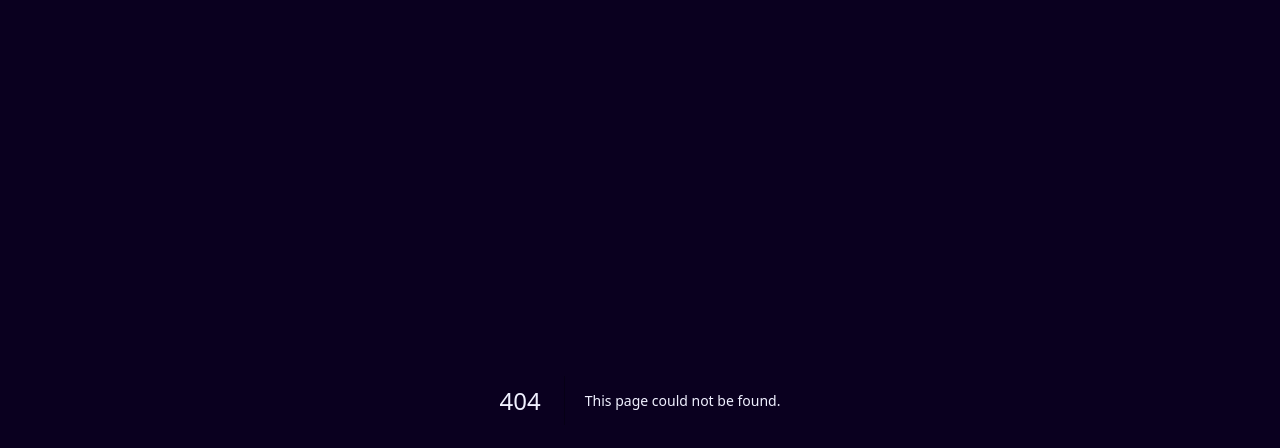
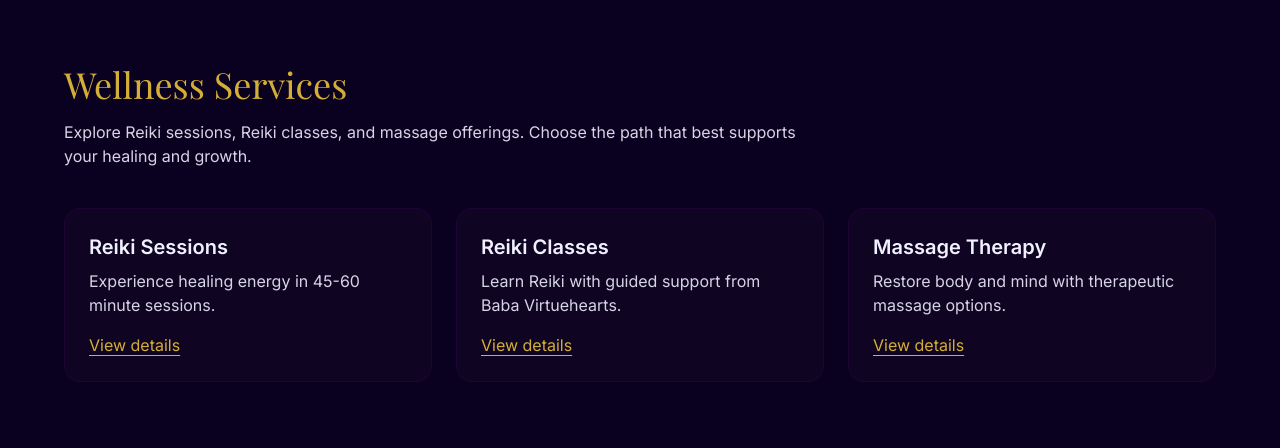
Before and after one commit to virtuehearts/Virtueism_website, a Next.js app: page /wellness in a window 1280 px wide. Before the commit this address had no page. Shown: the top 448 px of the page. Built offline with nearby package versions, Linux system fonts and the light colour scheme; a web font is replaced by a local one.

Commit message:
Fix chat truncation, auth switching, and add wellness routes

```diff
--- a/app/admin/page.tsx
+++ b/app/admin/page.tsx
@@ -97,8 +97,7 @@ export default function AdminPage() {
   const [loading, setLoading] = useState(true);
 
   const handleSignOut = async () => {
-    await signOut({ redirect: false });
-    window.location.assign("/login");
+    await signOut({ callbackUrl: "/login" });
   };
 
   useEffect(() => {
--- a/app/api/chat/route.ts
+++ b/app/api/chat/route.ts
@@ -16,7 +16,7 @@ function normalizeAssistantReply(text: string) {
     .replace(/\s+/g, " ")
     .trim();
 
-  return collapsed.length > 500 ? `${collapsed.slice(0, 497).trimEnd()}...` : collapsed;
+  return collapsed;
 }
 
 export async function GET(req: Request) {
--- a/app/api/lesson-session/route.ts
+++ b/app/api/lesson-session/route.ts
@@ -13,6 +13,8 @@ interface QuizItem {
   options: string[];
   correct: number;
 }
+
+const MAX_GENERATION_RETRIES = 3;
 
 const parseJsonContent = (raw: unknown) => {
   if (typeof raw !== "string") return null;
@@ -34,6 +36,26 @@ async function getApiKey() {
   return setting?.openrouterApiKey || process.env.OPENROUTER_API_KEY;
 }
 
+async function requestOpenRouter(apiKey: string, prompt: string, maxTokens: number, json = false) {
+  const response = await axios.post(
+    "https://openrouter.ai/api/v1/chat/completions",
+    {
+      model: OPENROUTER_MODEL,
+      messages: [{ role: "user", content: prompt }],
+      max_tokens: maxTokens,
+      ...(json ? { response_format: { type: "json_object" } } : {}),
+    },
+    {
+      headers: {
+        Authorization: `Bearer ${apiKey}`,
+        "Content-Type": "application/json",
+      },
+    }
+  );
+
+  return response.data?.choices?.[0]?.message?.content;
+}
+
 async function generatePreLessonText(virtue: string, goal: string) {
   const apiKey = await getApiKey();
   if (!apiKey) throw new Error("OpenRouter API key is not configured.");
@@ -46,29 +68,28 @@ async function generatePreLessonText(virtue: string, goal: string) {
   ];
 
   const chunks: string[] = [];
+
   for (const prompt of chunkPrompts) {
-    const response = await axios.post(
-      "https://openrouter.ai/api/v1/chat/completions",
-      {
-        model: OPENROUTER_MODEL,
-        messages: [{ role: "user", content: `${prompt}\nReturn plain text only.` }],
-      },
-      {
-        headers: {
-          Authorization: `Bearer ${apiKey}`,
-          "Content-Type": "application/json",
-        },
-      }
+    let generatedChunk = "";
+
+    for (let attempt = 1; attempt <= MAX_GENERATION_RETRIES; attempt++) {
+      const content = await requestOpenRouter(
+        apiKey,
+        `${prompt}\nReturn plain text only. Keep this section detailed and complete in 3-5 sentences.`,
+        420
       );
 
-    const content = response.data?.choices?.[0]?.message?.content;
-    if (typeof content === "string" && content.trim()) {
-      chunks.push(content.trim());
+      if (typeof content === "string" && content.trim().length > 120) {
+        generatedChunk = content.trim();
+        break;
       }
     }
 
-  if (chunks.length < 4) {
+    if (!generatedChunk) {
       throw new Error("Could not generate complete pre-lesson material.");
+    }
+
+    chunks.push(generatedChunk);
   }
 
   return chunks.map((part, i) => `Section ${i + 1}\n${part}`).join("\n\n");
@@ -84,22 +105,9 @@ Personalize gently for user goal: ${goal}.
 Return strict JSON object: {"quiz":[{"question":"...","options":["...","...","...","..."],"correct":0}]}
 Lesson material:\n${preLessonText}`;
 
-  const response = await axios.post(
-    "https://openrouter.ai/api/v1/chat/completions",
-    {
-      model: OPENROUTER_MODEL,
-      messages: [{ role: "user", content: prompt }],
-      response_format: { type: "json_object" },
-    },
-    {
-      headers: {
-        Authorization: `Bearer ${apiKey}`,
-        "Content-Type": "application/json",
-      },
-    }
-  );
-
-  const parsed = parseJsonContent(response.data?.choices?.[0]?.message?.content);
+  for (let attempt = 1; attempt <= MAX_GENERATION_RETRIES; attempt++) {
+    const raw = await requestOpenRouter(apiKey, prompt, 900, true);
+    const parsed = parseJsonContent(raw);
     const quizRaw = Array.isArray(parsed?.quiz) ? parsed.quiz : [];
 
     const quiz = quizRaw
@@ -111,11 +119,12 @@ Lesson material:\n${preLessonText}`;
       .filter((item: QuizItem) => item.question && item.options.length === 4 && Number.isInteger(item.correct) && item.correct >= 0 && item.correct <= 3)
       .slice(0, 7);
 
-  if (quiz.length < 7) {
-    throw new Error("Quiz generation failed to return 7 valid questions.");
+    if (quiz.length === 7) {
+      return quiz;
+    }
   }
 
-  return quiz;
+  throw new Error("Quiz generation failed to return 7 valid questions after retries.");
 }
 
 export async function POST(req: Request) {
--- a/app/dashboard/page.tsx
+++ b/app/dashboard/page.tsx
@@ -30,8 +30,7 @@ export default function DashboardPage() {
   const [loading, setLoading] = useState(true);
 
   const handleSignOut = async () => {
-    await signOut({ redirect: false });
-    window.location.assign("/login");
+    await signOut({ callbackUrl: "/login" });
   };
 
   const highestCompletedDay = progress.length ? Math.max(...progress) : 0;
@@ -48,6 +47,8 @@ export default function DashboardPage() {
   const maxUnlockedDay = isNextDayLockedUntilMidnight
     ? highestCompletedDay
     : nextDayCandidate;
+
+  const completedAllLessons = [1, 2, 3, 4, 5, 6, 7].every((day) => progress.includes(day));
 
   useEffect(() => {
     if (status === "unauthenticated") {
@@ -134,15 +135,32 @@ export default function DashboardPage() {
 
       <main className="flex-grow max-w-6xl mx-auto w-full p-6 md:p-12 space-y-12">
         <div className="text-center space-y-4">
-          <h2 className="text-4xl md:text-5xl font-serif text-foreground">Your 7-Day Transformation</h2>
+          <h2 className="text-4xl md:text-5xl font-serif text-foreground">{completedAllLessons ? "Reiki Level 1 Is Ready" : "Your 7-Day Transformation"}</h2>
           <p className="text-foreground-muted max-w-2xl mx-auto italic">
-            &quot;Each day is a new virtue, a new energy, a new step towards your highest self.&quot;
+            {completedAllLessons
+              ? "You are now ready to learn Reiki Level 1 with Baba Virtuehearts."
+              : "Each day is a new virtue, a new energy, a new step towards your highest self."}
           </p>
         </div>
 
-        <ProgressIndicator currentDay={currentDay} completedDays={progress} />
+        {!completedAllLessons && <ProgressIndicator currentDay={currentDay} completedDays={progress} />}
 
         <div className="grid grid-cols-1 gap-12 pt-8">
+          {completedAllLessons && (
+            <div className="mx-auto w-full max-w-4xl rounded-3xl border border-accent/40 bg-primary/10 p-8 text-center space-y-4">
+              <p className="text-xs uppercase tracking-[0.3em] text-accent">New Large Lesson Unlocked</p>
+              <h3 className="text-4xl font-serif text-foreground">Learn Reiki Level 1</h3>
+              <p className="text-foreground-muted max-w-2xl mx-auto">
+                You completed all 7 lessons. Your next path is Reiki Level 1 training with Baba Virtuehearts.
+                Continue in Wellness for booking and advanced levels.
+              </p>
+              <p className="text-sm text-foreground-muted">Pricing: Level 1 $100 · Level 2 $250 · Master Level $250 · All 3 Levels Package $375</p>
+              <Link href="/wellness/reiki-classes" className="inline-block rounded-full bg-accent px-6 py-3 font-semibold text-background">
+                Continue to Reiki Classes
+              </Link>
+            </div>
+          )}
+
           {isNextDayLockedUntilMidnight && highestCompletedDay < 7 && (
             <div className="max-w-4xl mx-auto w-full rounded-2xl border border-accent/30 bg-primary/10 p-4 text-sm text-foreground-muted">
               You completed today&apos;s lesson. Please meditate on this wisdom and return after midnight local time to continue to Day {highestCompletedDay + 1}.
@@ -155,7 +173,7 @@ export default function DashboardPage() {
             </div>
           )}
 
-           <DailyCard
+           {!completedAllLessons && <DailyCard
              day={currentDay}
              isCompleted={progress.includes(currentDay)}
              onComplete={(completedAt) => {
@@ -180,10 +198,10 @@ export default function DashboardPage() {
                  setCurrentDay(currentDay + 1);
                }
              }}
-           />
+           />}
         </div>
 
-        <div className="grid grid-cols-1 md:grid-cols-7 gap-4 pt-12">
+        {!completedAllLessons && <div className="grid grid-cols-1 md:grid-cols-7 gap-4 pt-12">
           {[1, 2, 3, 4, 5, 6, 7].map((day) => (
             <button
               key={day}
@@ -218,7 +236,7 @@ export default function DashboardPage() {
               {progress.includes(day) && <p className="text-[10px] text-secondary mt-1 uppercase">Completed</p>}
             </button>
           ))}
-        </div>
+        </div>}
       </main>
 
       <footer className="p-8 text-center text-foreground-muted/40 text-sm">
--- a/app/login/page.tsx
+++ b/app/login/page.tsx
@@ -51,7 +51,7 @@ function LoginContent() {
 
     try {
       const res = await signIn("credentials", {
-        email,
+        email: email.trim().toLowerCase(),
         password,
         callbackUrl,
         redirect: false,
--- a/app/page.tsx
+++ b/app/page.tsx
@@ -22,24 +22,28 @@ const trainingDays = [
 
 const services = [
   {
-    title: "1-on-1 Reiki Sessions with Baba Virtuehearts",
+    title: "Reiki Sessions",
     description:
       "Personalized healing sessions focused on clarity, release, and energetic renewal.",
+    href: "/wellness/reiki-sessions",
   },
   {
-    title: "Oil Massage Therapy",
+    title: "Reiki Classes",
+    description:
+      "Train with Baba Virtuehearts through guided online Reiki class pathways.",
+    href: "/wellness/reiki-classes",
+  },
+  {
+    title: "Massage Therapy",
     description:
       "Relaxing bodywork sessions designed to support deep rest and emotional balance.",
+    href: "/wellness/massage",
   },
   {
-    title: "Online Sessions via WhatsApp",
+    title: "Explore All Wellness",
     description:
-      "Receive guidance and healing remotely when in-person sessions are not possible.",
-  },
-  {
-    title: "In-Person & Outcall in GTA",
-    description:
-      "Based in Scarborough, Ontario with outcall service across the GTA (extra fees apply).",
+      "See all wellness services, class options, and booking details in one place.",
+    href: "/wellness",
   },
 ];
 
@@ -142,8 +146,11 @@ export default function HomePage() {
               {[
                 "Authentic Reiki training guided by Baba Virtuehearts",
                 "Beginner-friendly steps with practical daily rituals",
-                "One place for the public website and the full training platform",
-                "Community support plus future AI and WhatsApp growth",
+                "Guided Reiki Training",
+                "Advanced Training available",
+                "Facebook Community & WhatsApp Group",
+                "Meet others in Virtueism Reiki",
+                "AI assistance & Baba Virtuehearts.",
               ].map((item) => (
                 <li key={item} className="flex items-start gap-3">
                   <CheckCircle2 className="mt-0.5 h-5 w-5 shrink-0 text-violet-300" />
@@ -208,12 +215,15 @@ export default function HomePage() {
         </section>
 
         <section id="services" className="mx-auto w-full max-w-6xl px-4 py-14">
-          <h2 className="mb-8 text-3xl font-bold md:text-4xl">Healing Services</h2>
+          <h2 className="mb-8 text-3xl font-bold md:text-4xl">Wellness Services</h2>
           <div className="grid gap-4 md:grid-cols-2">
             {services.map((service) => (
               <article key={service.title} className="glass-panel rounded-xl border border-violet-500/20 p-6">
                 <h3 className="mb-2 text-xl font-semibold">{service.title}</h3>
                 <p className="text-violet-100/80">{service.description}</p>
+                <Link href={service.href} className="mt-4 inline-block text-sm text-violet-200 underline underline-offset-4 hover:text-violet-100">
+                  More info
+                </Link>
               </article>
             ))}
           </div>
--- a/app/pending/page.tsx
+++ b/app/pending/page.tsx
@@ -43,8 +43,7 @@ export default function PendingPage() {
   const router = useRouter();
 
   const handleSignOut = async () => {
-    await signOut({ redirect: false });
-    window.location.assign("/login");
+    await signOut({ callbackUrl: "/login" });
   };
 
   useEffect(() => {
--- /dev/null
+++ b/app/wellness/[service]/page.tsx
@@ -0,0 +1,75 @@
+import Link from "next/link";
+import { notFound } from "next/navigation";
+import { getWellnessServiceBySlug } from "@/lib/wellness";
+
+export default async function WellnessServicePage({ params }: { params: Promise<{ service: string }> }) {
+  const { service: serviceSlug } = await params;
+  const service = getWellnessServiceBySlug(serviceSlug);
+
+  if (!service) {
+    notFound();
+  }
+
+  return (
+    <div className="min-h-screen bg-background text-foreground px-4 py-16">
+      <div className="mx-auto max-w-4xl space-y-8">
+        <Link href="/wellness" className="text-sm text-foreground-muted hover:text-accent">← Back to Wellness</Link>
+
+        <header className="space-y-3">
+          <h1 className="text-4xl font-serif text-accent">{service.title}</h1>
+          <p className="text-lg text-foreground-muted">{service.summary}</p>
+        </header>
+
+        <section className="rounded-2xl border border-primary/20 bg-background-alt p-6">
+          <h2 className="text-2xl font-semibold mb-4">Overview</h2>
+          <div className="space-y-3 text-foreground-muted">
+            {service.details.map((detail) => (
+              <p key={detail}>{detail}</p>
+            ))}
+          </div>
+        </section>
+
+        <section className="rounded-2xl border border-primary/20 bg-background-alt p-6">
+          <h2 className="text-2xl font-semibold mb-4">Pricing</h2>
+          <table className="w-full text-left text-sm">
+            <thead>
+              <tr className="border-b border-primary/20">
+                <th className="py-2">Option</th>
+                <th className="py-2">Price</th>
+              </tr>
+            </thead>
+            <tbody>
+              {service.pricing.map((row) => (
+                <tr key={row.label} className="border-b border-primary/10">
+                  <td className="py-2">{row.label}</td>
+                  <td className="py-2">{row.price}</td>
+                </tr>
+              ))}
+            </tbody>
+          </table>
+        </section>
+
+        {service.slug === "reiki-sessions" && (
+          <section className="rounded-2xl border border-primary/20 bg-background-alt p-6">
+            <h2 className="text-2xl font-semibold mb-3">Booking Embed (Calendly Example)</h2>
+            <p className="text-foreground-muted mb-4">Replace the sample iframe URL with your live Calendly link.</p>
+            <div className="rounded-xl overflow-hidden border border-primary/20">
+              <iframe
+                src="https://calendly.com/your-calendly-handle/reiki-session"
+                width="100%"
+                height="600"
+                title="Calendly booking embed example"
+              />
+            </div>
+          </section>
+        )}
+
+        {service.ctaLabel && service.ctaHref && (
+          <Link href={service.ctaHref} className="inline-block rounded-full bg-accent px-6 py-3 text-background font-semibold">
+            {service.ctaLabel}
+          </Link>
+        )}
+      </div>
+    </div>
+  );
+}
--- /dev/null
+++ b/app/wellness/page.tsx
@@ -0,0 +1,27 @@
+import Link from "next/link";
+import { wellnessServices } from "@/lib/wellness";
+
+export default function WellnessPage() {
+  return (
+    <div className="min-h-screen bg-background text-foreground px-4 py-16">
+      <div className="mx-auto max-w-6xl">
+        <h1 className="text-4xl font-serif text-accent mb-4">Wellness Services</h1>
+        <p className="text-foreground-muted mb-10 max-w-3xl">
+          Explore Reiki sessions, Reiki classes, and massage offerings. Choose the path that best supports your healing and growth.
+        </p>
+
+        <div className="grid gap-6 md:grid-cols-3">
+          {wellnessServices.map((service) => (
+            <article key={service.slug} className="rounded-2xl border border-primary/20 bg-background-alt p-6">
+              <h2 className="text-xl font-semibold mb-2">{service.title}</h2>
+              <p className="text-foreground-muted mb-4">{service.summary}</p>
+              <Link href={`/wellness/${service.slug}`} className="text-accent underline underline-offset-4">
+                View details
+              </Link>
+            </article>
+          ))}
+        </div>
+      </div>
+    </div>
+  );
+}
--- a/lib/openrouter.ts
+++ b/lib/openrouter.ts
@@ -49,7 +49,7 @@ export async function chatWithMya(messages: any[], userContext?: any, user?: Cha
   const conversationStylePrompt = [
     "Response style requirements:",
     "- Sound natural and conversational, like speaking to one person in chat.",
-    "- Write exactly one short paragraph and keep it near 500 characters max.",
+    "- Write exactly one short paragraph and keep it near 320 characters max.",
     "- Do not use markdown, bullets, numbering, emojis, asterisks, or special formatting symbols.",
     "- Do not use em dashes.",
     "- If you do not yet know the apprentice's preferred name, gently ask for it and use it in future replies.",
@@ -91,6 +91,7 @@ export async function chatWithMya(messages: any[], userContext?: any, user?: Cha
       model: aiSettings.model || OPENROUTER_MODEL,
       temperature: aiSettings.temperature,
       top_p: aiSettings.topP,
+      max_tokens: 180,
       messages: [systemPrompt, ...contextMessages],
     },
     {
--- /dev/null
+++ b/lib/wellness.ts
@@ -0,0 +1,57 @@
+export type WellnessService = {
+  slug: "reiki-sessions" | "reiki-classes" | "massage";
+  title: string;
+  summary: string;
+  details: string[];
+  pricing: Array<{ label: string; price: string }>;
+  ctaLabel?: string;
+  ctaHref?: string;
+};
+
+export const wellnessServices: WellnessService[] = [
+  {
+    slug: "reiki-sessions",
+    title: "Reiki Sessions",
+    summary: "Experience healing energy in 45-60 minute sessions.",
+    details: [
+      "Each session is designed to calm your nervous system and support energetic alignment.",
+      "Sessions are available online or in person, based on your needs and location.",
+    ],
+    pricing: [
+      { label: "Session range", price: "$60 - $120" },
+    ],
+  },
+  {
+    slug: "reiki-classes",
+    title: "Reiki Classes",
+    summary: "Learn Reiki with guided support from Baba Virtuehearts.",
+    details: [
+      "You can enroll in Reiki Level 1, Level 2, or Master level training.",
+      "Choose a full pathway package to complete all three levels with savings.",
+    ],
+    pricing: [
+      { label: "Level 1", price: "$100" },
+      { label: "Level 2", price: "$250" },
+      { label: "Master Level", price: "$250" },
+      { label: "All 3 Levels Package", price: "$375" },
+    ],
+    ctaLabel: "Enroll Now",
+    ctaHref: "/register",
+  },
+  {
+    slug: "massage",
+    title: "Massage Therapy",
+    summary: "Restore body and mind with therapeutic massage options.",
+    details: [
+      "Techniques include Swedish and deep tissue sessions tailored to your comfort.",
+      "Great for tension release, circulation support, and post-stress recovery.",
+    ],
+    pricing: [
+      { label: "Single session", price: "$80 / hour" },
+      { label: "Package", price: "5 sessions for $350" },
+    ],
+  },
+];
+
+export const getWellnessServiceBySlug = (slug: string) =>
+  wellnessServices.find((service) => service.slug === slug);
```
Lines whose indentation alone changed are shown as unchanged.
